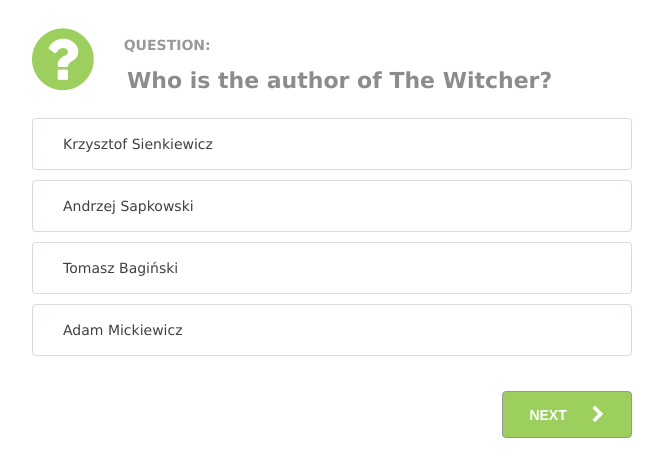
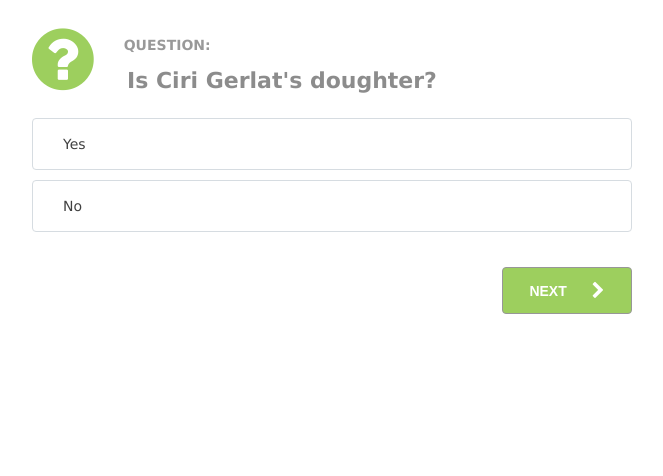
Before and after one commit to ompharate/quizee, a plain HTML site: page index.html in a window 1280 px wide. Both pictures are taken after a click on the button "NEXT". Shown: the whole page, without its empty margins (308-971 px from the left). Drawn offline with Linux system fonts and the light colour scheme.

Commit message:
display next question on button click

```diff
--- a/index.html
+++ b/index.html
@@ -21,7 +21,7 @@
             <fieldset id="quiz-answers"></fieldset>
         </form>
     </div>
-    <button class="app-box__next">Next<span class="next-icon"><i class="fa fa-chevron-right"></i></span></button>
+    <button class="app-box__next js-next-question">Next<span class="next-icon"><i class="fa fa-chevron-right"></i></span></button>
 </div>
 </body>
 </html>
--- a/js/main.js
+++ b/js/main.js
@@ -1,6 +1,7 @@
 
 window.onload = function() {
     var quizAnswers = document.getElementById('quiz-answers');
+    var nextButton = document.querySelector('.js-next-question');
     var allQuestions = [
       {question: "Who is the author of The Witcher?", choices: ["Krzysztof Sienkiewicz", "Andrzej Sapkowski", "Tomasz Bagiński", "Adam Mickiewicz"], correctAnswer:1},
       {question: "Is Ciri Gerlat's doughter?", choices: ["Yes", "No"], correctAnswer:0},
@@ -13,10 +14,12 @@ window.onload = function() {
       {question: "Sun is a symbol of?", choices: ["Redania", "Kovir", "Cintra", "Nilfgaard"], correctAnswer:4},
       {question: "Did Triss Merigold die in Sodden battle?", choices: ["Yes", "No"], correctAnswer:1}
     ];
+    var currentQuestionIndex = 1;
 
     initForm();
 
     quizAnswers.addEventListener('change', selectAnswer, false);
+    nextButton.addEventListener('click', loadNextQuestion, false);
 
     function selectAnswer() {
         var options = document.querySelectorAll('.js-quiz-option');
@@ -33,12 +36,7 @@ window.onload = function() {
 
     //Display first question on load
      function initForm() {
-       var firstQuestion = allQuestions[0];
-       var options = firstQuestion.choices;
-       setQuestionTitle(firstQuestion.question);
-       for (var i = 0; i < options.length; i++) {
-         createOption(options[i]);
-      }
+       displayQuestion(0);
     }
 
     function createOption(name) {
@@ -65,4 +63,29 @@ window.onload = function() {
       var questionTitle = document.querySelector('.js-question-title');
       questionTitle.innerHTML = title;
     }
+
+    function displayQuestion(index) {
+      var currentQuestion = allQuestions[index];
+      var options = currentQuestion.choices;
+
+      setQuestionTitle(currentQuestion.question);
+
+      for (var i = 0; i < options.length; i++) {
+        createOption(options[i]);
+      }
+    }
+
+    function loadNextQuestion() {
+      while (quizAnswers.firstChild) {
+        quizAnswers.removeChild(quizAnswers.firstChild);
+      }
+
+      if (currentQuestionIndex === allQuestions.length) {
+        alert('Your score is ...')
+      }
+      else if (currentQuestionIndex < allQuestions.length) {
+        displayQuestion(currentQuestionIndex);
+        currentQuestionIndex++;
+      }
+    }
 };
```
